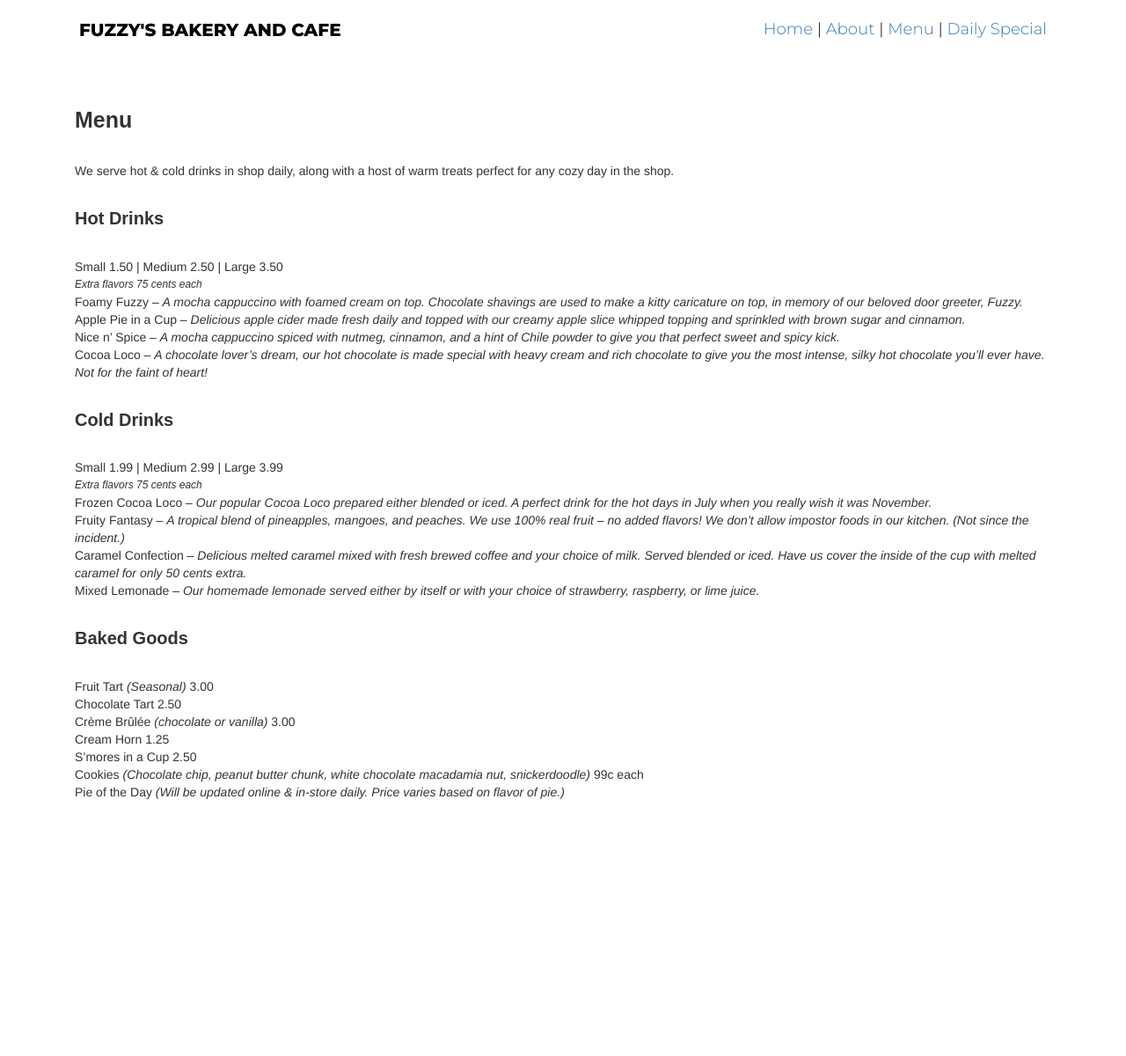
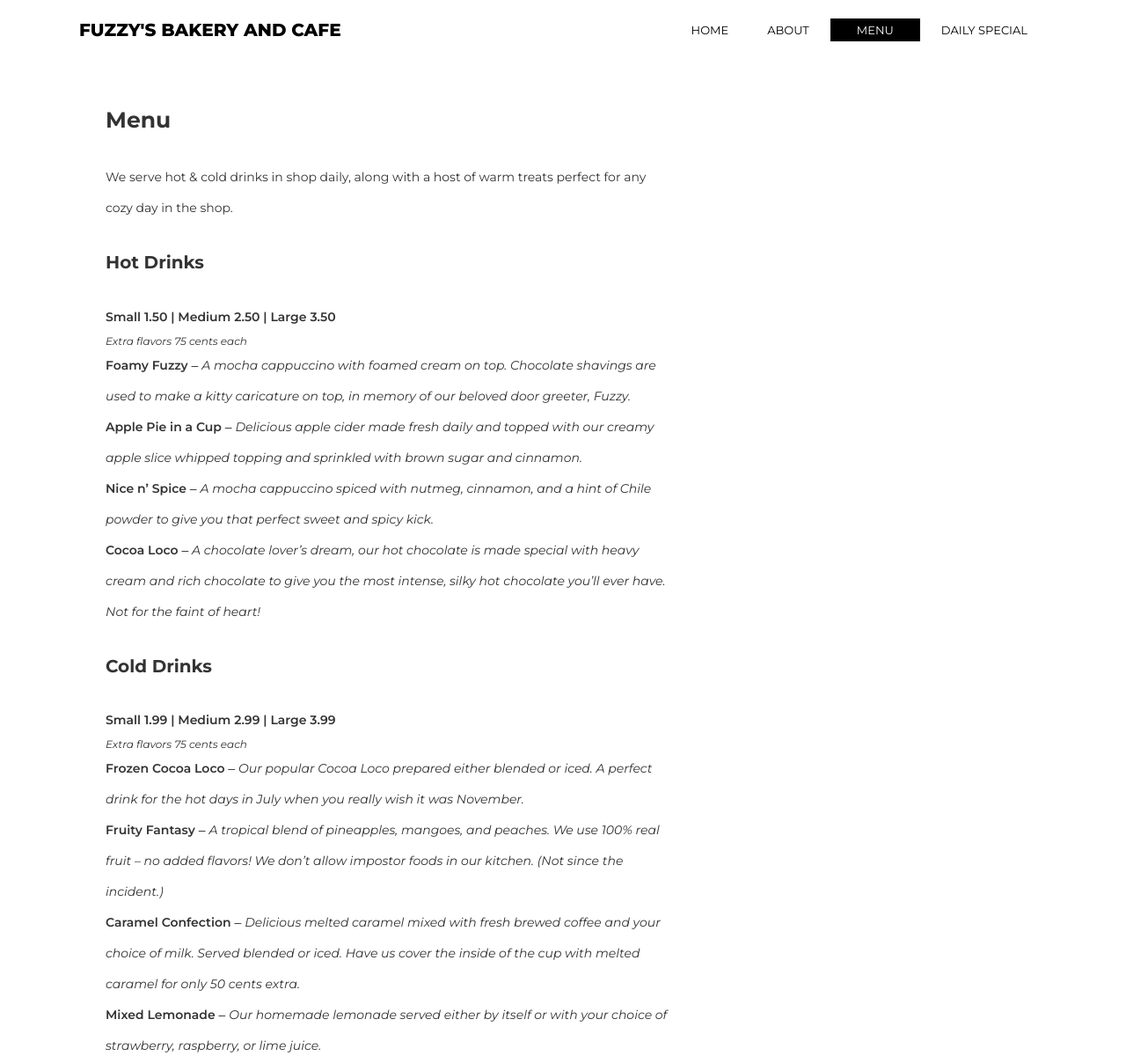
Before and after one commit to lyssacat/assignment-5-fuzzy, a plain HTML site: page menu.html in a window 1280 px wide. Shown: the top 1200 px of the page at 88% size. Before the commit the page ends 970 px from the top, so only its background shows below. Drawn offline with nearby package versions, Linux system fonts and the light colour scheme.

Commit message:
Add files via upload

```diff
--- a/css/style.css
+++ b/css/style.css
@@ -10,18 +10,67 @@
   font-weight: 800;
   text-transform: uppercase;
 }
-
+.active-page{
+  background-color: black;
+  padding-top: 4px;
+  padding-bottom: 4px;
+  padding-left:1px;
+  padding-right: 1px;
+  text-decoration: none;
+  color: white;
+  margin-right: 2px;
+  margin-left: 2px;
+}
+.active-page:hover {
+  background-color: gray;
+  text-decoration: none;
+  color: white;
+}
+.nonactive-page{
+  padding-top: 2px;
+  padding-bottom: 2px;
+  text-decoration: none;
+  margin-right: 2px;
+  margin-left: 2px;
+}
+.nonactive-page:hover{
+  border: solid 1px black;
+  text-decoration: none;
+  color: black;
+  margin-right: 2px;
+  margin-left: 2px;
+  padding-top: 4px;
+  padding-bottom: 4px;
+}
 #nav{
   margin-right: auto;
   margin-left: auto;
   padding: 20px;
-  font-size: 1.3em;
+  font-size: 13px;
   text-align: center;
-  max-width: px;
   float: right;
   font-family: 'Montserrat', sans-serif;
-  font-weight: 300;
+  font-weight: 400;
+  text-transform: uppercase;
+  margin-top: 5px;
+  text-decoration: none;
   color: black;
+}
+.nav-pad{
+  padding: 20px;
+}
+
+.active-page{
+  border: 1px;
+  border-color: black;
+  padding-top: 5px;
+  padding-bottom: 5px;
+  padding-left: 10px;
+  padding-right: 10px;
+}
+
+a {
+    color: black;
 }
 
 .big-text{
@@ -36,6 +85,7 @@ font-weight: 300;
 font-size: 20px;
 font-weight: bold;
 margin-bottom: 110px;
+font-family: 'Montserrat', sans-serif;
 }
 
 .home-page-bg{
@@ -56,7 +106,7 @@ display: inline-block;
 height: auto;
 padding: 14px 30px;
 background: black;
-font-family: 'Arial', sans-serif;
+font-family: 'Montserrat', sans-serif;
 font-size: 12px;
 line-height: 1;
 text-transform: uppercase;
@@ -65,16 +115,26 @@ text-transform: uppercase;
 .bottom-pg-margin{
   margin-top: 70px;
   margin-bottom: 60px;
+  font-family: 'Montserrat', sans-serif;
+  font-size: 14px;
 }
 
 .about-pg{
   margin-top: 30px;
-  font-family: 'Arial', sans-serif;
-  font-size: 16px;
+  font-family: 'Montserrat', sans-serif;
+  font-size: 14px;
+  line-height: 25px;
+
+}
+.bottom-pg{
+  font-family: 'Montserrat', sans-serif;
+  font-size: 14px;
+  line-height: 25px;
+
 }
 .about-top{
   margin-top: 50px;
-  font-family: 'Arial', sans-serif;
+  font-family: 'Montserrat', sans-serif;
   font-size: 25px;
   font-weight: bold;
 }
@@ -85,14 +145,14 @@ text-transform: uppercase;
 
 #caption{
   text-align: center;
-  font-family: 'Arial', sans-serif;
+  font-family: 'Montserrat', sans-serif;
   font-size: 12px;
   margin-right: 50px;
   margin-top: 5px;
 }
 .menu-title{
   font-size: 25px;
-  font-family: 'Arial', sans-serif;
+  font-family: 'Montserrat', sans-serif;
   font-weight: bold;
   margin-top: 50px;
   margin-bottom: 30px;
@@ -100,7 +160,7 @@ text-transform: uppercase;
 .menu-subh{
   margin-bottom: 30px;
   margin-top: 30px;
-  font-family: 'Arial', sans-serif;
+  font-family: 'Montserrat', sans-serif;
   font-size: 20px;
   font-weight: bold;
 }
@@ -109,25 +169,55 @@ text-transform: uppercase;
 }
 .menu-tinytext{
   font-size: 12px;
-  font-family: 'Arial', sans-serif;
+  font-family: 'Montserrat', sans-serif;
   line-height: 20px;
+}
+.menu-semibold{
+  font-size: 14px;
+  font-family: 'Montserrat', sans-serif;
+  line-height: 35px;
+  font-weight: 600;
+}
+.menu-bodytext{
+  font-size: 14px;
+  font-family: 'Montserrat', sans-serif;
+  line-height: 35px;
+  font-style: italic;
+}
+.menu-nonitalic{
+  font-size: 14px;
+  font-family: 'Montserrat', sans-serif;
+  line-height: 35px;
 }
 .pumpkin-pie{
   margin-top: 50px;
   font-size: 25px;
-  font-family: 'Arial', sans-serif;
+  font-family: 'Montserrat', sans-serif;
   font-weight: bold;
   color: black;
 }
 .daily-special-title{
   margin-top: 10px;
-  font-family: 'Arial', sans-serif;
+  font-family: 'Montserrat', sans-serif;
   margin-bottom: 30px;
 }
 .daily-special-subtitle{
   margin-bottom: 25px;
   font-size: 20px;
-  font-family: 'Arial', sans-serif;
+  font-family: 'Montserrat', sans-serif;
   font-weight: bold;
   color: black;
 }
+.dailyspecial-bodytext{
+  font-size: 14px;
+  font-family: 'Montserrat', sans-serif;
+  line-height: 30px;
+}
+.dailyspecial-margin{
+  margin-bottom: 60px;
+}
+
+.menu-maxwidth{
+  max-width: 700px;
+  margin-left: 90px;
+}
--- a/menu.html
+++ b/menu.html
@@ -12,49 +12,49 @@
           Fuzzy's Bakery and Cafe
         </div>
         <div align="right">
-          <span style="float:right"><div id="nav"><a href="index.html">Home</a> | <a href="about.html">About</a> | <a href="menu.html">Menu</a> | <a href="daily-special.html">Daily Special</a> </div></span>
+          <span style="float:right"><div id="nav"><a class="nonactive-page" href="index.html"><span class="nav-pad">Home</span></a><a class="nonactive-page" href="about.html"><span class="nav-pad">About</span></a><a class="active-page" href="menu.html"><span class="nav-pad">Menu</span></a><a class="nonactive-page" href="daily-special.html"><span class="nav-pad">Daily Special</span></a> </div></span>
         </div>
       </div>
-    </div>
-    <div class="container">
+  </div>
+    <div class="container menu-maxwidth">
       <div class="col-sm-12">
         <div class="menu-title">
           Menu<br>
         </div>
-        We serve hot & cold drinks in shop daily, along with a host of warm treats perfect for any cozy day in the shop.<br>
+        <span class="menu-nonitalic">We serve hot & cold drinks in shop daily, along with a host of warm treats perfect for any cozy day in the shop.</span><br>
       <div class="menu-subh">
         Hot Drinks<br>
       </div>
-        Small 1.50 | Medium 2.50 | Large 3.50<br>
+        <span class="menu-semibold">Small 1.50 | Medium 2.50 | Large 3.50</span><br>
       <div class="menu-tinytext">
         <i>Extra flavors 75 cents each</i><br>
       </div>
-        Foamy Fuzzy – <i>A mocha cappuccino with foamed cream on top. Chocolate shavings are used to make a kitty caricature on top, in memory of our beloved door greeter, Fuzzy.</i><br>
-        Apple Pie in a Cup – <i>Delicious apple cider made fresh daily and topped with our creamy apple slice whipped topping and sprinkled with brown sugar and cinnamon.</i><br>
-        Nice n’ Spice – <i>A mocha cappuccino spiced with nutmeg, cinnamon, and a hint of Chile powder to give you that perfect sweet and spicy kick.</i><br>
-        Cocoa Loco – <i>A chocolate lover’s dream, our hot chocolate is made special with heavy cream and rich chocolate to give you the most intense, silky hot chocolate you’ll ever have. Not for the faint of heart!</i><br>
+        <span class="menu-semibold">Foamy Fuzzy</span> – <span class="menu-bodytext">A mocha cappuccino with foamed cream on top. Chocolate shavings are used to make a kitty caricature on top, in memory of our beloved door greeter, Fuzzy.</span><br>
+        <span class="menu-semibold">Apple Pie in a Cup</span> – <span class="menu-bodytext">Delicious apple cider made fresh daily and topped with our creamy apple slice whipped topping and sprinkled with brown sugar and cinnamon.</span><br>
+        <span class="menu-semibold">Nice n’ Spice</span> – <span class="menu-bodytext">A mocha cappuccino spiced with nutmeg, cinnamon, and a hint of Chile powder to give you that perfect sweet and spicy kick.</span><br>
+        <span class="menu-semibold">Cocoa Loco</span> – <span class="menu-bodytext">A chocolate lover’s dream, our hot chocolate is made special with heavy cream and rich chocolate to give you the most intense, silky hot chocolate you’ll ever have. Not for the faint of heart!</span><br>
       <div class="menu-subh">
         Cold Drinks<br>
       </div>
-        Small 1.99 | Medium 2.99 | Large 3.99<br>
+        <span class="menu-semibold">Small 1.99 | Medium 2.99 | Large 3.99</span><br>
       <div class="menu-tinytext">
         <i>Extra flavors 75 cents each</i><br>
       </div>
-        Frozen Cocoa Loco – <i>Our popular Cocoa Loco prepared either blended or iced. A perfect drink for the hot days in July when you really wish it was November.</i><br>
-        Fruity Fantasy – <i>A tropical blend of pineapples, mangoes, and peaches. We use 100% real fruit – no added flavors! We don’t allow impostor foods in our kitchen. (Not since the incident.)</i><br>
-        Caramel Confection – <i>Delicious melted caramel mixed with fresh brewed coffee and your choice of milk. Served blended or iced. Have us cover the inside of the cup with melted caramel for only 50 cents extra.</i><br>
-        Mixed Lemonade – <i>Our homemade lemonade served either by itself or with your choice of strawberry, raspberry, or lime juice.</i><br>
+        <span class="menu-semibold">Frozen Cocoa Loco</span> – <span class="menu-bodytext">Our popular Cocoa Loco prepared either blended or iced. A perfect drink for the hot days in July when you really wish it was November.</span><br>
+        <span class="menu-semibold">Fruity Fantasy</span> – <span class="menu-bodytext">A tropical blend of pineapples, mangoes, and peaches. We use 100% real fruit – no added flavors! We don’t allow impostor foods in our kitchen. (Not since the incident.)</span><br>
+        <span class="menu-semibold">Caramel Confection</span> – <span class="menu-bodytext">Delicious melted caramel mixed with fresh brewed coffee and your choice of milk. Served blended or iced. Have us cover the inside of the cup with melted caramel for only 50 cents extra.</span><br>
+        <span class="menu-semibold">Mixed Lemonade</span> – <span class="menu-bodytext">Our homemade lemonade served either by itself or with your choice of strawberry, raspberry, or lime juice.</span><br>
       <div class="menu-subh">
         Baked Goods<br>
       </div>
-        Fruit Tart <i>(Seasonal)</i> 3.00<br>
-        Chocolate Tart 2.50<br>
-        Crème Brûlée <i>(chocolate or vanilla)</i> 3.00<br>
-        Cream Horn 1.25<br>
-        S’mores in a Cup 2.50<br>
-        Cookies <i>(Chocolate chip, peanut butter chunk, white chocolate macadamia nut, snickerdoodle)</i> 99c each<br>
-      <div class="bottom-margin">
-        Pie of the Day <i>(Will be updated online & in-store daily. Price varies based on flavor of pie.)</i><br>
+        <span class="menu-semibold">Fruit Tart</span> <span class="menu-bodytext">(Seasonal)</span> <span class="menu-nonitalic">3.00</span><br>
+        <span class="menu-semibold">Chocolate Tart</span> <span class="menu-nonitalic">2.50</span><br>
+        <span class="menu-semibold">Crème Brûlée</span> <span class="menu-bodytext">(chocolate or vanilla)</span> <span class="menu-nonitalic">3.00</span><br>
+        <span class="menu-semibold">Cream Horn</span> <span class="menu-nonitalic">1.25</span><br>
+        <span class="menu-semibold">S’mores in a Cup</span> <span class="menu-nonitalic">2.50</span><br>
+        <span class="menu-semibold">Cookies</span> <span class="menu-bodytext">(Chocolate chip, peanut butter chunk, white chocolate macadamia nut, snickerdoodle)</span> <span class="menu-nonitalic">99c each</span><br>
+      <div class="bottom-margin"><span class="menu-semibold">
+        Pie of the Day</span> <span class="menu-bodytext">(Will be updated online & in-store daily. Price varies based on flavor of pie.)</span><br>
       </div>
     </div>
   </div>
```
Also changed, not shown: about.html (+2 -2 lines), daily-special.html (+7 -5 lines), index.html (+2 -2 lines).
